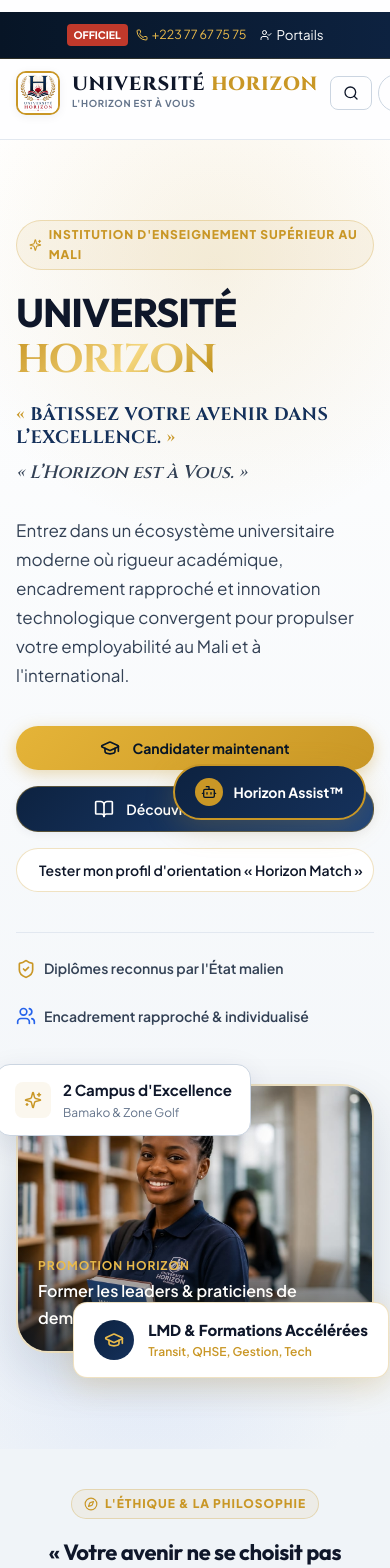
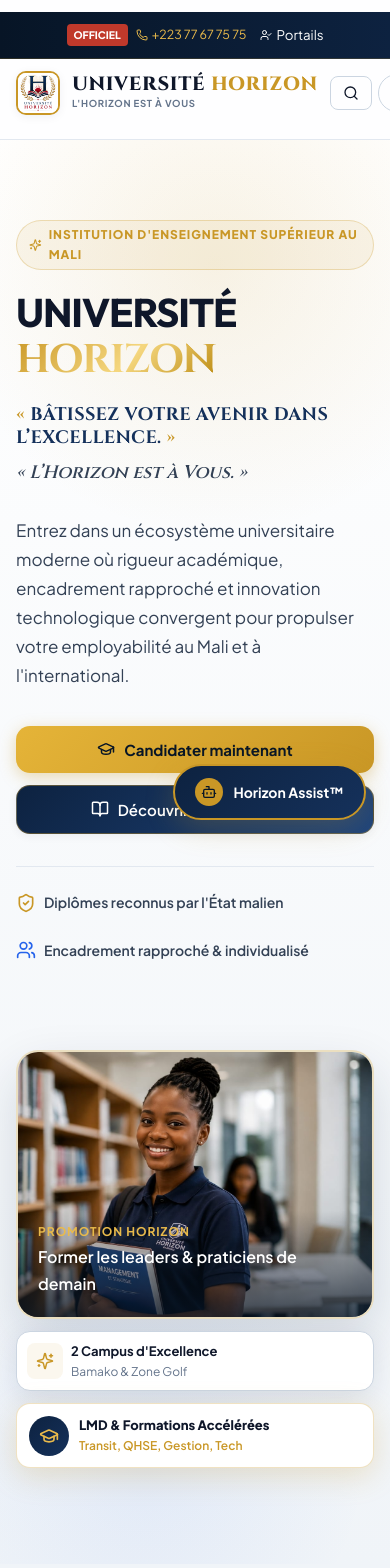
Before and after one commit to Dawissking/universite-horizon, a React (Vite) app: page / in a window 390 px wide. Shown: the top 1568 px of the page. Built offline with nearby package versions, Linux system fonts and the light colour scheme; the HTML template or start-up script is replaced by a standard one.

Commit message:
Fix: hero responsive mobile - boutons, badges, layout

```diff
--- a/src/components/Hero.jsx
+++ b/src/components/Hero.jsx
@@ -98,32 +98,21 @@
             </p>
 
             {/* Boutons d'Action Principaux */}
-            <div style={{ display: 'flex', flexWrap: 'wrap', gap: '1rem', marginBottom: '2.5rem' }}>
+            <div className="hero-cta-group">
               <button
                 onClick={onOpenApply}
-                className="btn btn-gold btn-lg"
-                style={{ flex: '1 1 200px', justifyContent: 'center' }}
+                className="btn btn-gold"
               >
-                <GraduationCap size={20} />
+                <GraduationCap size={18} />
                 Candidater maintenant
               </button>
 
               <button
                 onClick={() => onNavigate('formations')}
-                className="btn btn-primary btn-lg"
-                style={{ flex: '1 1 200px', justifyContent: 'center' }}
+                className="btn btn-primary"
               >
-                <BookOpen size={20} />
+                <BookOpen size={18} />
                 Découvrir nos formations
-              </button>
-
-              <button
-                onClick={() => onNavigate('orientation')}
-                className="btn btn-secondary btn-lg"
-                style={{ width: '100%', justifyContent: 'center', borderColor: 'var(--hz-gold-border)' }}
-              >
-                <Compass size={18} color="var(--hz-gold-primary)" />
-                Tester mon profil d'orientation « Horizon Match »
               </button>
             </div>
 
@@ -153,18 +142,10 @@
           </div>
 
           {/* Colonne Droite : Composition Visuelle avec Photographie Réelle */}
-          <div style={{ position: 'relative' }}>
+          <div className="hero-visual-col">
 
             {/* Cadre de l'image principale des étudiants Horizon */}
-            <div style={{
-              position: 'relative',
-              borderRadius: 'var(--radius-xl)',
-              overflow: 'hidden',
-              boxShadow: 'var(--shadow-lg)',
-              border: '2px solid var(--hz-gold-border)',
-              aspectRatio: '4/3',
-              background: 'var(--bg-subtle)'
-            }}>
+            <div className="hero-image-frame">
               <img
                 src="/assets/hero_students.jpeg"
                 alt="Étudiants de l'Université Horizon"
@@ -197,20 +178,7 @@
             </div>
 
             {/* Badge flottant supérieur : 2 Campus */}
-            <div style={{
-              position: 'absolute',
-              top: '-20px',
-              left: '-20px',
-              background: 'var(--bg-surface)',
-              border: '1px solid var(--border-medium)',
-              borderRadius: 'var(--radius-md)',
-              padding: '12px 18px',
-              boxShadow: 'var(--shadow-md)',
-              display: 'flex',
-              alignItems: 'center',
-              gap: '12px',
-              zIndex: 2
-            }}>
+            <div className="hero-badge-top">
               <div style={{
                 width: '36px',
                 height: '36px',
@@ -233,20 +201,7 @@
             </div>
 
             {/* Badge flottant inférieur : Filières & Formations accélérées */}
-            <div style={{
-              position: 'absolute',
-              bottom: '-25px',
-              right: '-15px',
-              background: 'var(--bg-surface)',
-              border: '1px solid var(--hz-gold-border)',
-              borderRadius: 'var(--radius-md)',
-              padding: '14px 20px',
-              boxShadow: 'var(--shadow-gold)',
-              display: 'flex',
-              alignItems: 'center',
-              gap: '14px',
-              zIndex: 2
-            }}>
+            <div className="hero-badge-bottom">
               <div style={{
                 width: '40px',
                 height: '40px',
--- a/src/index.css
+++ b/src/index.css
@@ -977,3 +977,110 @@
     grid-column: span 1 !important;
   }
 }
+
+/* ==========================================================================
+   HERO COMPONENT RESPONSIVE
+   ========================================================================== */
+.hero-cta-group {
+  display: flex;
+  flex-wrap: wrap;
+  gap: 0.75rem;
+  margin-bottom: 2rem;
+}
+.hero-cta-group .btn {
+  flex: 1 1 100%;
+  justify-content: center;
+}
+
+.hero-visual-col {
+  position: relative;
+}
+
+.hero-image-frame {
+  position: relative;
+  border-radius: var(--radius-xl);
+  overflow: hidden;
+  box-shadow: var(--shadow-lg);
+  border: 2px solid var(--hz-gold-border);
+  aspect-ratio: 4/3;
+  background: var(--bg-subtle);
+}
+
+.hero-badge-top {
+  position: absolute;
+  top: -16px;
+  left: -16px;
+  background: var(--bg-surface);
+  border: 1px solid var(--border-medium);
+  border-radius: var(--radius-md);
+  padding: 10px 14px;
+  box-shadow: var(--shadow-md);
+  display: flex;
+  align-items: center;
+  gap: 10px;
+  z-index: 2;
+}
+
+.hero-badge-bottom {
+  position: absolute;
+  bottom: -20px;
+  right: -12px;
+  background: var(--bg-surface);
+  border: 1px solid var(--hz-gold-border);
+  border-radius: var(--radius-md);
+  padding: 12px 16px;
+  box-shadow: var(--shadow-gold);
+  display: flex;
+  align-items: center;
+  gap: 12px;
+  z-index: 2;
+}
+
+@media (max-width: 768px) {
+  .hero-cta-group .btn {
+    flex: 1 1 100%;
+    padding: 0.875rem 1.25rem;
+    font-size: 0.9375rem;
+  }
+
+  .hero-visual-col {
+    margin-top: 2rem;
+  }
+
+  .hero-badge-top {
+    top: -10px;
+    left: -8px;
+    padding: 8px 10px;
+    gap: 8px;
+  }
+  .hero-badge-top > div:last-child > div:first-child {
+    font-size: 0.8125rem !important;
+  }
+
+  .hero-badge-bottom {
+    bottom: -14px;
+    right: -6px;
+    padding: 10px 12px;
+    gap: 10px;
+  }
+  .hero-badge-bottom > div:last-child > div:first-child {
+    font-size: 0.8125rem !important;
+  }
+}
+
+@media (max-width: 480px) {
+  .hero-badge-top,
+  .hero-badge-bottom {
+    position: relative;
+    top: auto;
+    left: auto;
+    right: auto;
+    bottom: auto;
+    margin-top: 0.75rem;
+    border-radius: var(--radius-md);
+  }
+
+  .hero-image-frame {
+    border-radius: var(--radius-lg);
+  }
+}
```
